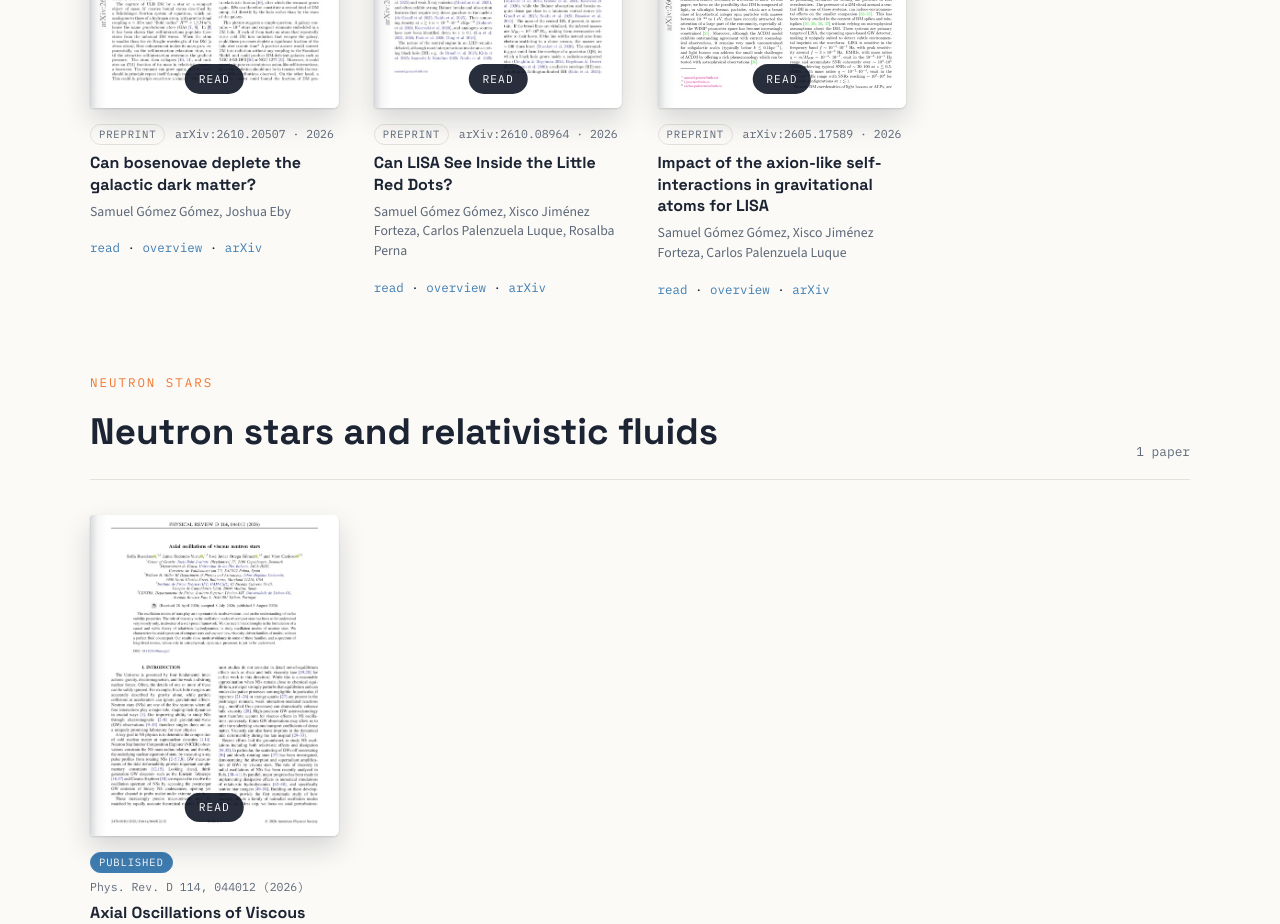
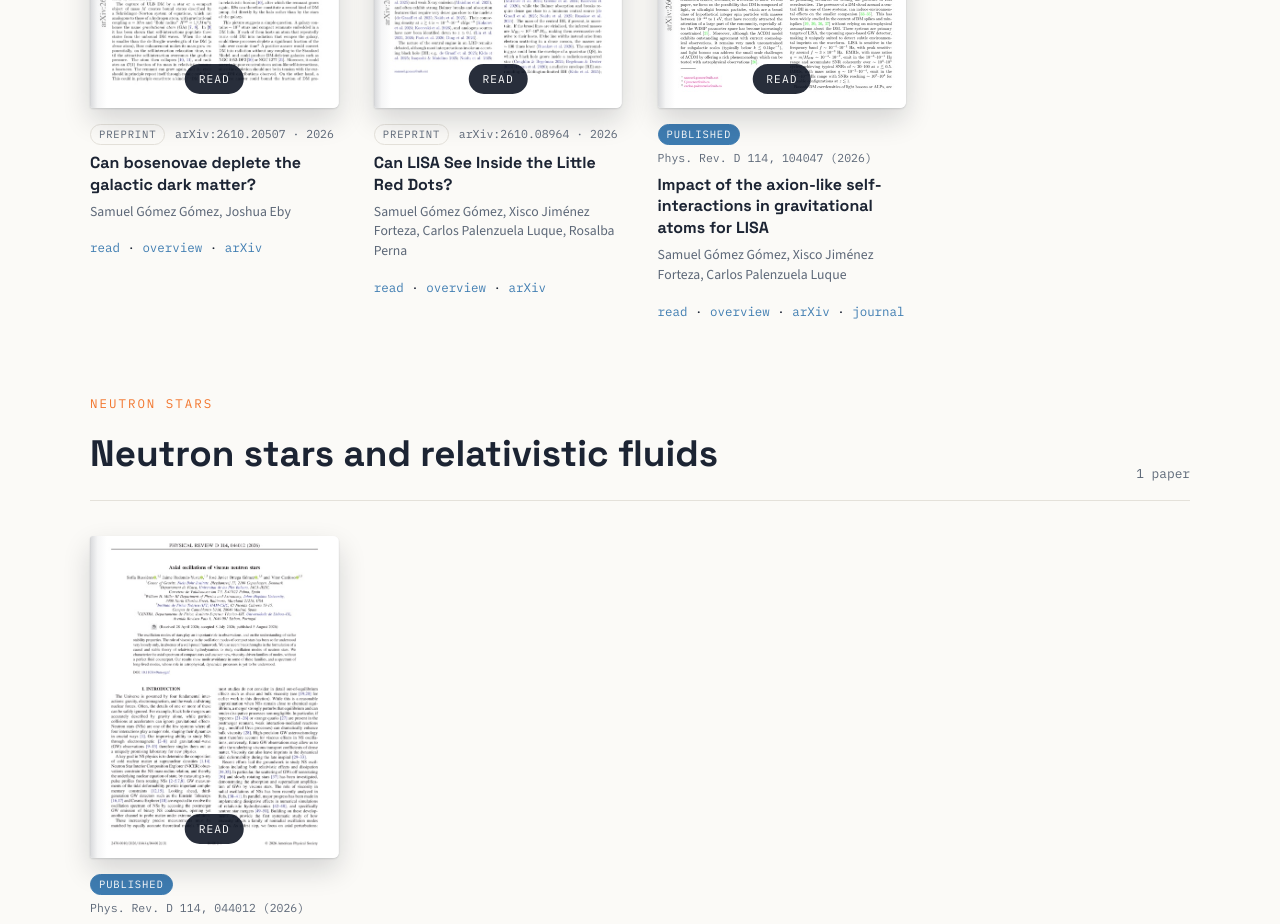
Before and after one commit to uib-perturbation-theory/uib-perturbation-theory.github.io, a plain HTML site: page publications.html in a window 1280 px wide. Shown: the part 1580-2504 px from the top of the page. Drawn offline with nearby package versions, Linux system fonts and the light colour scheme.

Commit message:
Mark the gravitational atoms paper as published in Phys. Rev. D
Impact of the axion-like self-interactions in gravitational atoms for
LISA appeared as Phys. Rev. D 114, 104047 (2026), doi:10.1103/tp28-39s6.

Co-Authored-By: Claude Opus 5.5 <noreply@anthropic.com>

```diff
--- a/publications.html
+++ b/publications.html
@@ -846,8 +846,8 @@
 
             <div class="book-info">
               <p class="book-status">
-                <span class="book-badge">Preprint</span>
-                <span>arXiv:2605.17589 · 2026</span>
+                <span class="book-badge published">Published</span>
+                <span>Phys. Rev. D 114, 104047 (2026)</span>
               </p>
 
               <h3 class="book-title">
@@ -857,7 +857,7 @@
               <p class="book-authors">Samuel Gómez Gómez, Xisco Jiménez Forteza, Carlos Palenzuela Luque</p>
 
               <p class="book-links">
-                <a href="?read=gravitational-atoms-lisa" data-read>read</a> · <a href="papers/gravitational-atoms-lisa.html">overview</a> · <a href="https://arxiv.org/abs/2605.17589" data-kind="arxiv" target="_blank" rel="noopener noreferrer">arXiv</a>
+                <a href="?read=gravitational-atoms-lisa" data-read>read</a> · <a href="papers/gravitational-atoms-lisa.html">overview</a> · <a href="https://arxiv.org/abs/2605.17589" data-kind="arxiv" target="_blank" rel="noopener noreferrer">arXiv</a> · <a href="https://doi.org/10.1103/tp28-39s6" data-kind="journal" target="_blank" rel="noopener noreferrer" title="Phys. Rev. D 114, 104047 (2026)">journal</a>
               </p>
             </div>
           </article>
```
Also changed, not shown: papers/gravitational-atoms-lisa.html (+6 -2 lines).
